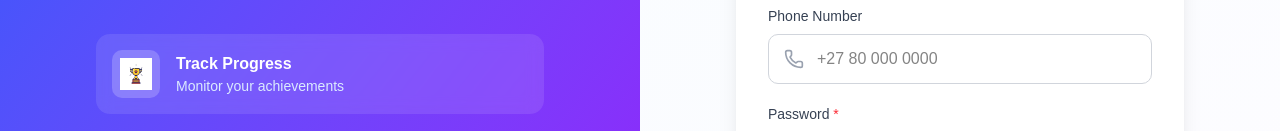
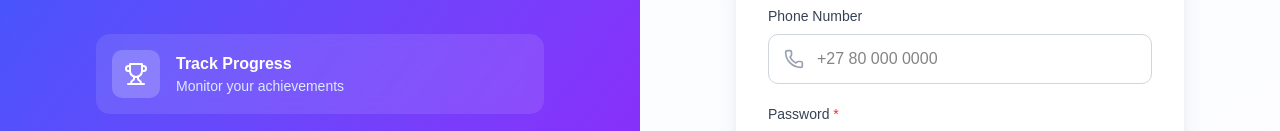
Before and after one commit to Ruthy2170/Certificate-dashboard, a React (Vite) app: page /signup in a window 1280 px wide. Shown: the part 354-485 px from the top of the page. Built offline with nearby package versions, Linux system fonts and the light colour scheme; no server answers.

Commit message:
fix: replace logo image with Trophy icon in SignUpPage for improved aesthetics

```diff
--- a/src/app/pages/SignUpPage.tsx
+++ b/src/app/pages/SignUpPage.tsx
@@ -106,11 +106,7 @@ export default function SignUpPage() {
                     <div className="space-y-6">
                         <div className="flex items-center gap-4 rounded-xl bg-white/10 p-4 backdrop-blur-sm">
                             <div className="flex size-12 items-center justify-center rounded-lg bg-white/20">
-                                <img
-                                    src="/achd.png"
-                                    alt="Logo"
-                                    className="size-8"
-                                />
+                                <Trophy className="size-6 text-white" />
                             </div>
                             <div>
                                 <p className="font-semibold text-white">
```
